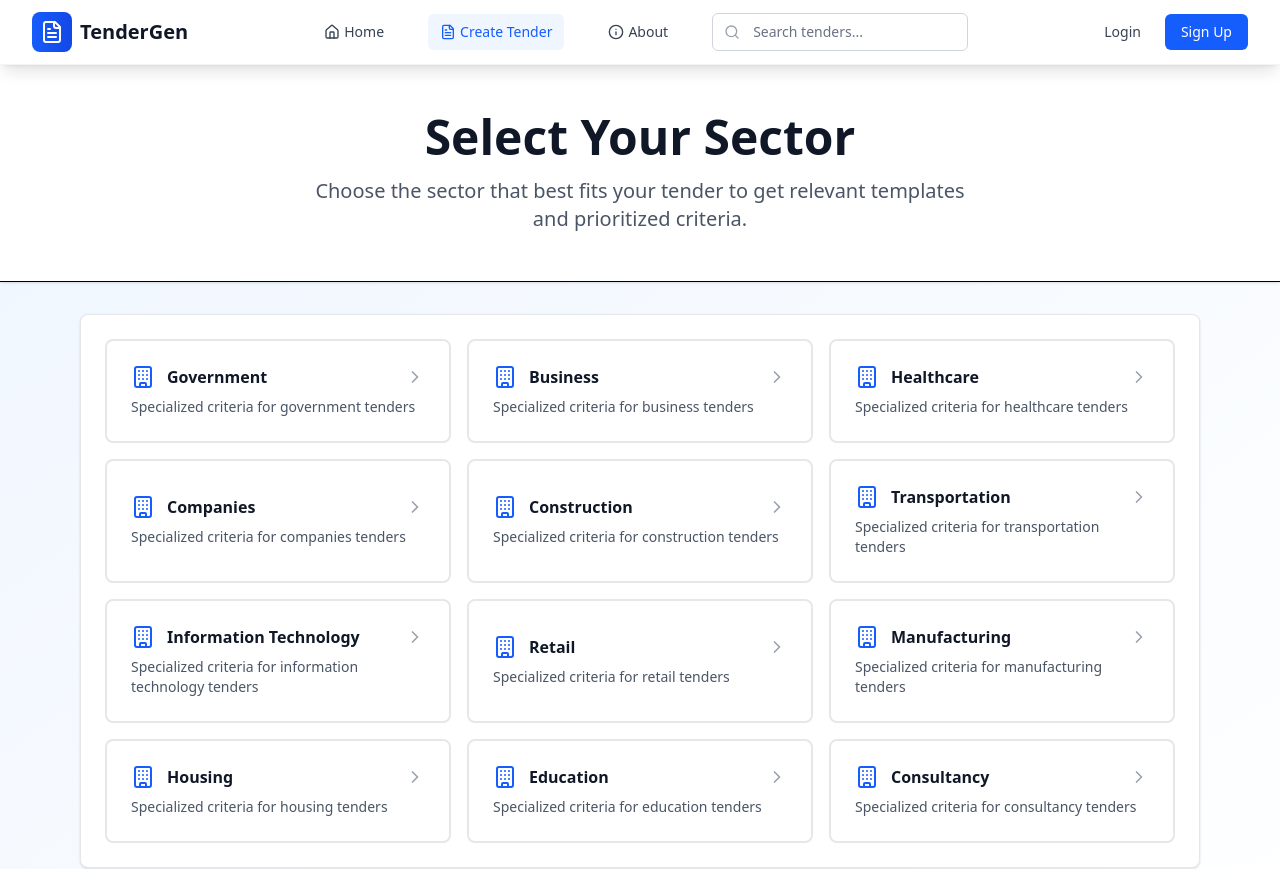
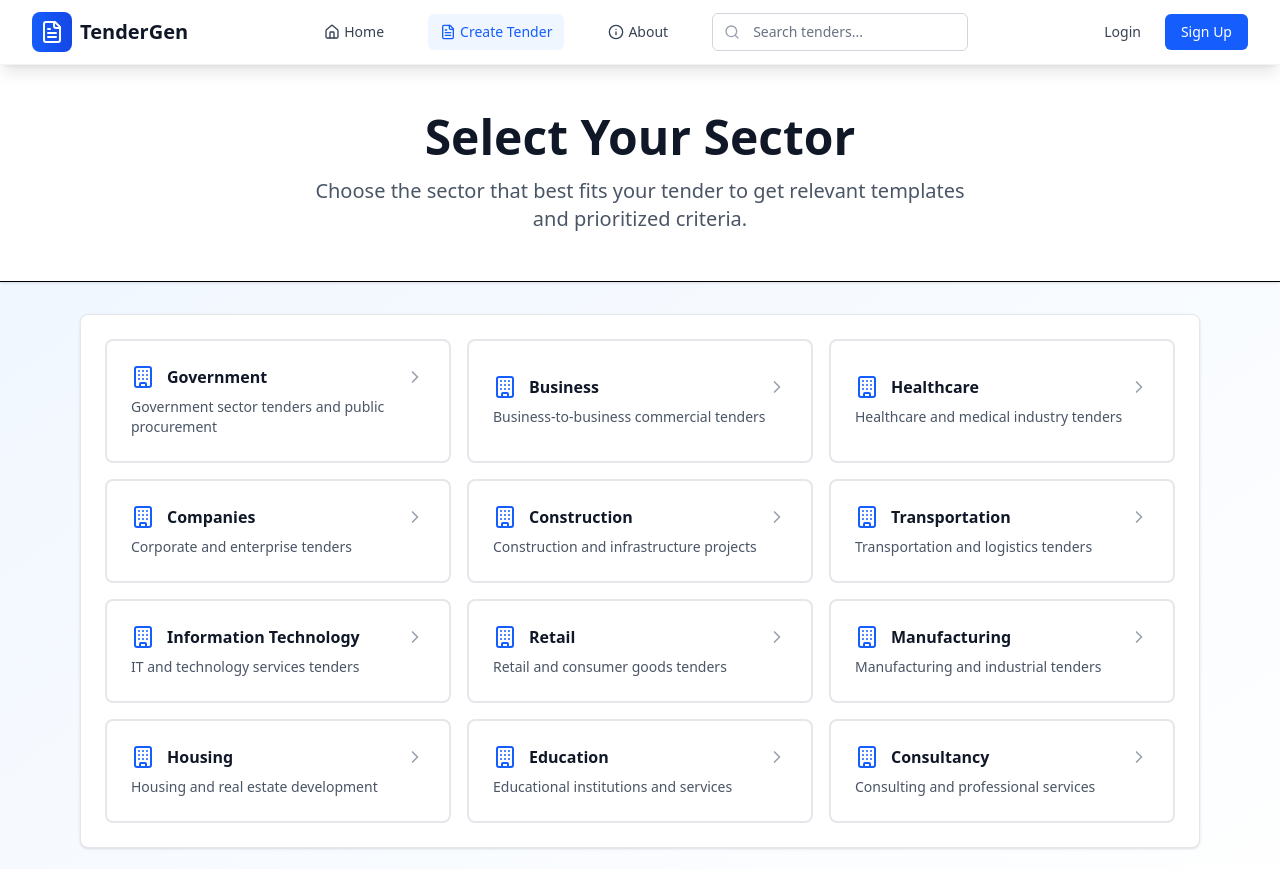
Before and after one commit to sitikeykarmes/Automated_Tender_Generation_Machine_ReactJS, a React (Vite) app: page /select-categories in a window 1280 px wide. Shown: the top 869 px of the page. Built offline with nearby package versions, Linux system fonts and the light colour scheme.

Commit message:
auto-commit for d460f2c3-989c-4cfb-9298-7e8bbd99e7f1

```diff
--- a/src/pages/SelectCategories.jsx
+++ b/src/pages/SelectCategories.jsx
@@ -113,7 +113,7 @@ export default function SelectCategories() {
                     <ChevronRight className="w-5 h-5 text-gray-400 group-hover:text-blue-600" />
                   </div>
                   <p className="text-sm text-gray-600 mt-2">
-                    Specialized criteria for {sector.name.toLowerCase()} tenders
+                    {sector.description}
                   </p>
                 </button>
               ))}
```
